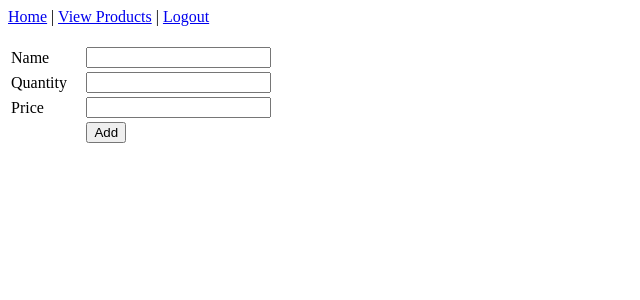
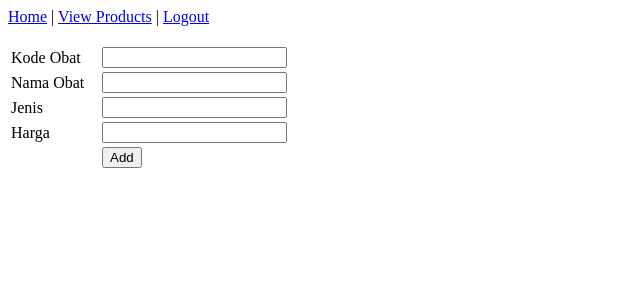
Before and after one commit to yudiwidiawan/b-crud-php-apotek, a PHP site: page /add.html in a window 1280 px wide. Shown: the top 300 px of the page, without its empty margins (0-640 px from the left). Run offline with PHP 8.4, Linux system fonts and the light colour scheme.

Commit message:
insert data obat

```diff
--- a/add.html
+++ b/add.html
@@ -10,16 +10,20 @@
 	<form action="add.php" method="post" name="form1">
 		<table width="25%" border="0">
 			<tr>
-				<td>Name</td>
-				<td><input type="text" name="name"></td>
+				<td>Kode Obat</td>
+				<td><input type="text" name="kode_obat"></td>
 			</tr>
 			<tr>
-				<td>Quantity</td>
-				<td><input type="text" name="qty"></td>
+				<td>Nama Obat</td>
+				<td><input type="text" name="nama_obat"></td>
 			</tr>
 			<tr>
-				<td>Price</td>
-				<td><input type="text" name="price"></td>
+				<td>Jenis</td>
+				<td><input type="text" name="jenis"></td>
+			</tr>
+			<tr>
+				<td>Harga</td>
+				<td><input type="text" name="harga"></td>
 			</tr>
 			<tr>
 				<td></td>
--- a/view.php
+++ b/view.php
@@ -11,7 +11,7 @@ if(!isset($_SESSION['valid'])) {
 include_once("connection.php");
 
 //fetching data in descending order (lastest entry first)
-$result = mysqli_query($mysqli, "SELECT * FROM obat WHERE kd_supplier=".$_SESSION['kd_supplier']." ORDER BY kode_obat DESC");
+$result = mysqli_query($mysqli, "SELECT * FROM obat WHERE kd_supplier='".$_SESSION['kd_supplier']."'' ORDER BY kode_obat DESC");
 ?>
 
 <html>
@@ -25,6 +25,7 @@ $result = mysqli_query($mysqli, "SELECT * FROM obat WHERE kd_supplier=".$_SESSIO
 
 	<table width='80%' border=0>
 		<tr bgcolor='#CCCCCC'>
+			<td>Kode Obat</td>
 			<td>Nama Obat</td>
 			<td>Jenis Obat</td>
 			<td>Harga(Rupiah)</td>
@@ -33,10 +34,11 @@ $result = mysqli_query($mysqli, "SELECT * FROM obat WHERE kd_supplier=".$_SESSIO
 		<?php
 		while($res = mysqli_fetch_array($result)) {
 			echo "<tr>";
+			echo "<td>".$res['kode_obat']."<td>";
 			echo "<td>".$res['nama_obat']."</td>";
 			echo "<td>".$res['jenis']."</td>";
 			echo "<td>".$res['harga']."</td>";
-			echo "<td><a href=\"edit.php?id=$res[kd_supplier]\">Edit</a> | <a href=\"delete.php?id=$res[id]\" onClick=\"return confirm('Are you sure you want to delete?')\">Delete</a></td>";
+			echo "<td><a href=\"edit.php?kd_supplier=$res[kd_supplier]\">Edit</a> | <a href=\"delete.php?kode_obat=$res[kode_obat]\" onClick=\"return confirm('Are you sure you want to delete?')\">Delete</a></td>";
 		}
 		?>
 	</table>
```
Also changed, not shown: add.php (+13 -9 lines).
